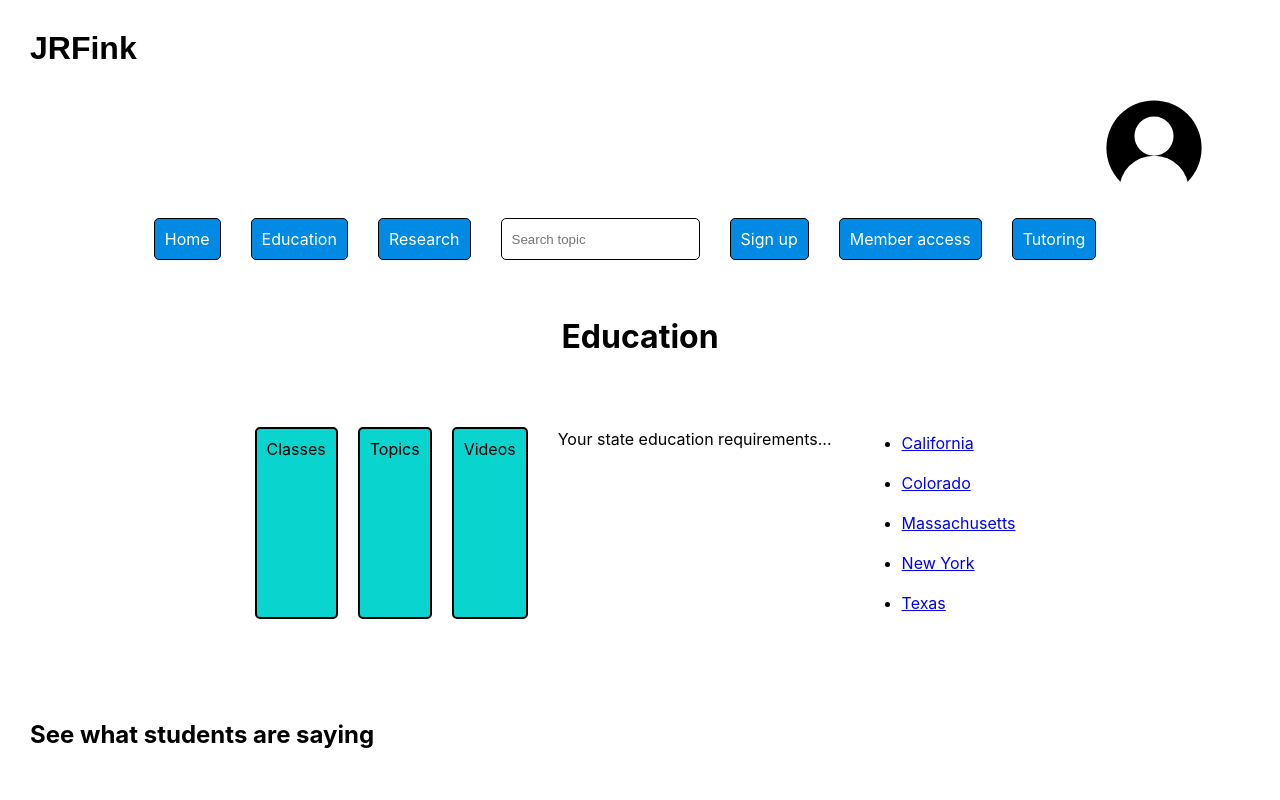
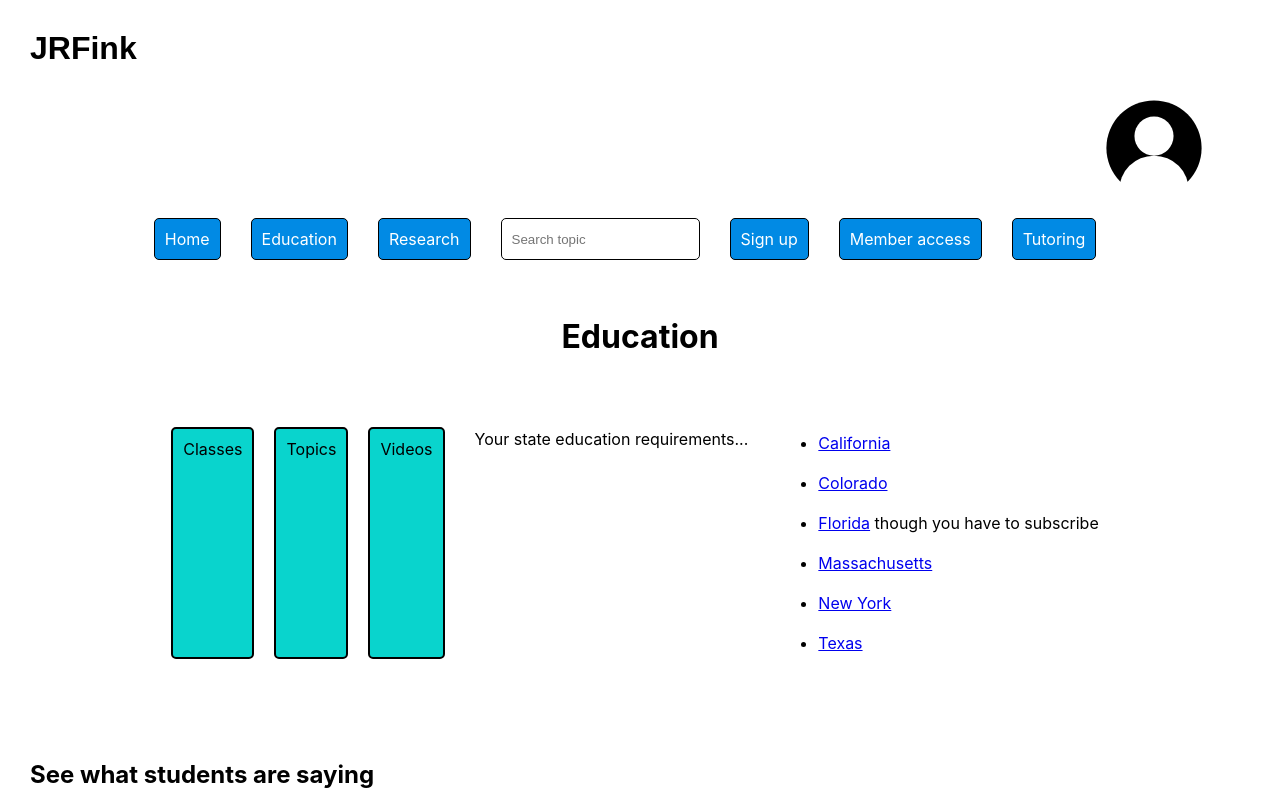
Before and after one commit to JRFink/jrfphyspagesnew, a Next.js app: page /education in a window 1280 px wide. Shown: the top 800 px of the page. Built offline with nearby package versions, Linux system fonts and the light colour scheme.

Commit message:
Update index.tsx

```diff
--- a/pages/education/index.tsx
+++ b/pages/education/index.tsx
@@ -30,6 +30,9 @@ Your state education requirements...
 <li>
 <a href="http://www.cde.state.co.us/standardsandinstruction">Colorado</a></li>
 <br />
+<li>
+<a href="https://cpalms.org">Florida</a> though you have to subscribe </li>
+<br />
 <li><a href="https://www.doe.mass.edu/frameworks/default.html">Massachusetts</a></li>
 <br />
 <li><a href="https://www.nysed.gov/curriculum-instruction">New York</a></li>
```
